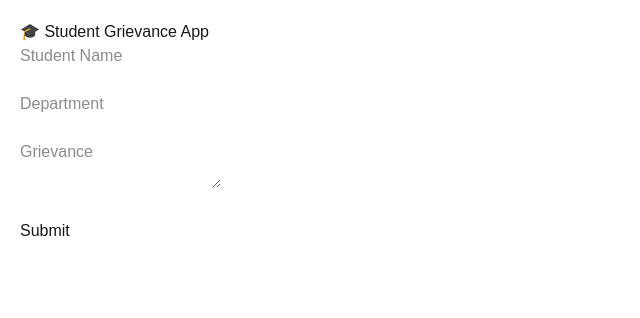
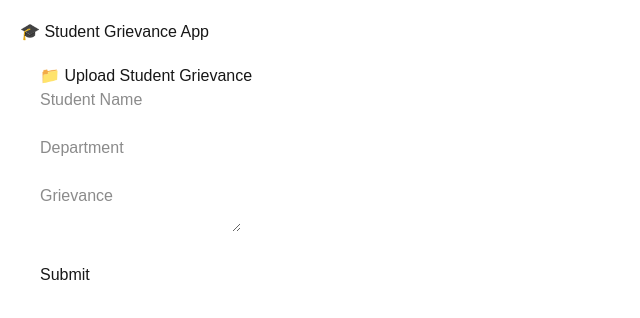
Before and after one commit to akshayaponnusamy/mvp-internship, a Next.js app: page / in a window 1280 px wide. Shown: the top 318 px of the page, without its empty margins (0-640 px from the left). Built offline with nearby package versions, Linux system fonts and the light colour scheme.

Commit message:
application changed

```diff
--- a/src/components/UploadFile.js
+++ b/src/components/UploadFile.js
@@ -1,5 +1,6 @@
 // src/components/UploadFile.js
 import { useState } from 'react';
+import { useRouter } from 'next/router';
 import { db } from '../firebase/firebase';
 import { collection, addDoc, serverTimestamp } from 'firebase/firestore';
 
@@ -7,6 +8,7 @@ export default function UploadFile() {
   const [studentName, setStudentName] = useState('');
   const [department, setDepartment] = useState('');
   const [grievance, setGrievance] = useState('');
+  const router = useRouter(); // Initialize router for navigation
 
   const handleSubmit = async () => {
     if (!studentName || !department || !grievance) {
@@ -21,10 +23,11 @@ export default function UploadFile() {
         grievance,
         timestamp: serverTimestamp()
       });
+
       alert("Grievance submitted! ID: " + docRef.id);
-      setStudentName('');
-      setDepartment('');
-      setGrievance('');
+
+      // ✅ Redirect to application page after submission
+      router.push('/application');
     } catch (error) {
       console.error("Error uploading:", error);
       alert("Upload failed: " + error.message);
@@ -32,7 +35,9 @@ export default function UploadFile() {
   };
 
   return (
-    <div>
+    <div style={{ padding: 20 }}>
+      <h2>📁 Upload Student Grievance</h2>
+
       <input
         type="text"
         placeholder="Student Name"
```
